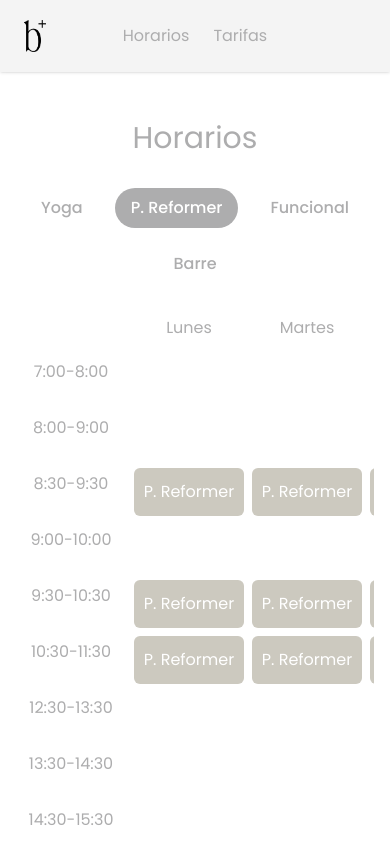
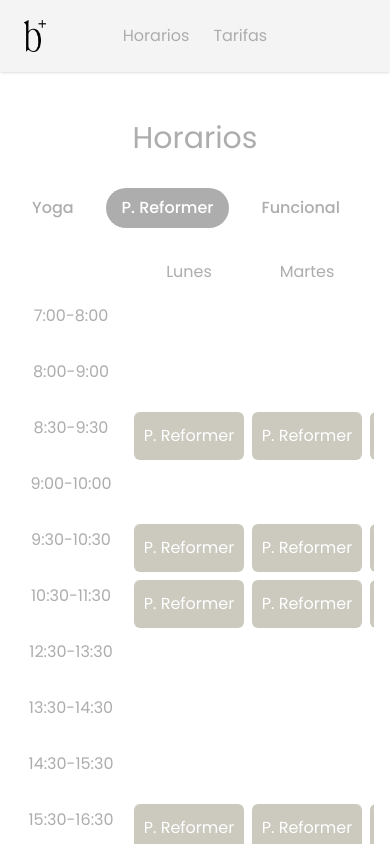
Before and after one commit to balancedplus/balancedpluslanding, a Next.js app: page /horarios in a window 390 px wide. Shown: the top 844 px of the page. Built offline with nearby package versions, Linux system fonts and the light colour scheme.

Commit message:
Cambios para mejorar la vista en pantallas estrechas

```diff
--- a/app/(main)/horarios/page.jsx
+++ b/app/(main)/horarios/page.jsx
@@ -35,12 +35,14 @@ export default function ScheduleGrid() {
       </h1>
 
       {/* Botones de filtro */}
-      <div className="flex flex-wrap gap-4 justify-center mb-6">
+      {/* Contenedor con scroll horizontal */}
+      <div className="overflow-x-auto hide-scrollbar mb-6">
+        <div className="flex flex-nowrap gap-4 justify-start md:justify-center">
           {["Yoga", "P. Reformer", "Funcional", "Barre"].map((type) => (
             <button
               key={type}
               onClick={() => setFilter(type)}
-            className={`px-4 py-2 font-medium rounded-full transition-colors`}
+              className="px-4 py-2 font-medium rounded-full transition-colors flex-shrink-0"
               style={{
                 backgroundColor: filter === type ? 'rgb(173,173,174)' : 'transparent',
                 color: filter === type ? 'white' : 'rgb(173,173,174)',
@@ -50,6 +52,9 @@ export default function ScheduleGrid() {
             </button>
           ))}
         </div>
+      </div>
+
+
 
       {/* Grid con scroll horizontal */}
       <div className="overflow-x-auto">
--- a/app/components/PlanSection.jsx
+++ b/app/components/PlanSection.jsx
@@ -30,9 +30,10 @@ const PlanSection = ({ title, plans }) => {
               style={{ backgroundColor: "#cbc8bf", padding: '1.5rem' }}
             >
               <h3 className="text-3xl font-thin text-white mt-4">{plan.title}</h3>
-              <p className="mt-5 text-8xl font-thin text-white">
-                {plan.price} <span className="text-3xl ml-0 align-bottom">€</span>
+              <p className="mt-5 text-8xl font-thin text-white inline-flex items-end">
+                {plan.price} <span className="text-3xl ml-2">€</span>
               </p>
+
               <p className="mt-2 text-sm text-white">{plan.sessionPrice}</p>
               <p className="mb-4 font-thin text-white">Sin permanencia</p>
             </div>
--- a/app/globals.css
+++ b/app/globals.css
@@ -7,3 +7,12 @@ body {
   margin: 0;
   padding: 0;
 }
+
+/* globals.css o landing.css */
+.hide-scrollbar::-webkit-scrollbar {
+  display: none;
+}
+.hide-scrollbar {
+  -ms-overflow-style: none;  /* IE and Edge */
+  scrollbar-width: none;     /* Firefox */
+}
```
Lines whose indentation alone changed are shown as unchanged.
